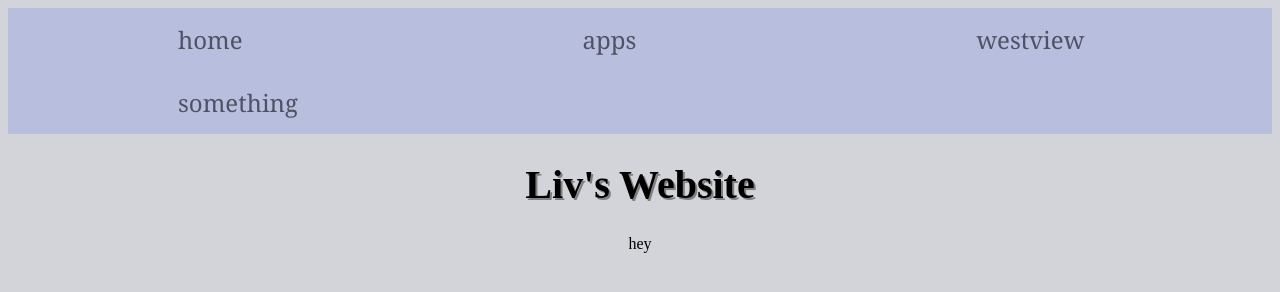
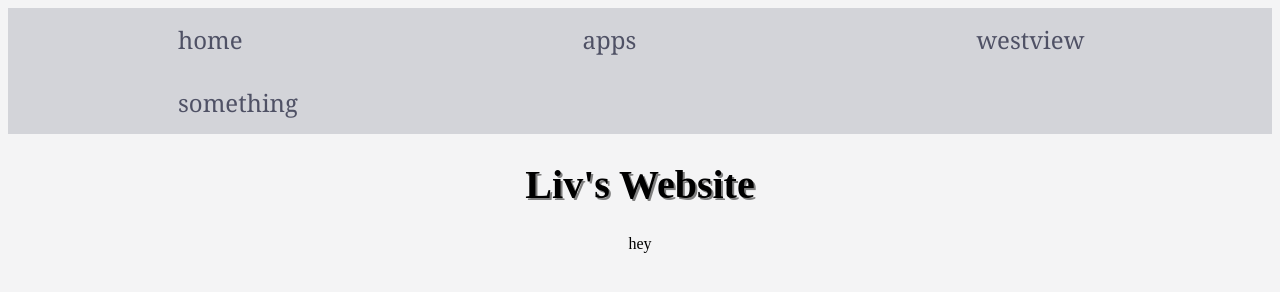
Before and after one commit to WVCS/website-livsmorgan, a plain HTML site: page index.html in a window 1280 px wide. Drawn offline with Linux system fonts and the light colour scheme.

Commit message:
changd color

```diff
--- a/style.css
+++ b/style.css
@@ -1,9 +1,9 @@
 body {
-  background-color: #D3D4D9;
+  background-color: #F4F4F5;
 }
 nav {
   list-style-type: none;
-  background-color: #B8BEDD;
+  background-color: #D3D4D9;
   width: 100%;
   overflow: hidden;
   postion: fixed;
```
